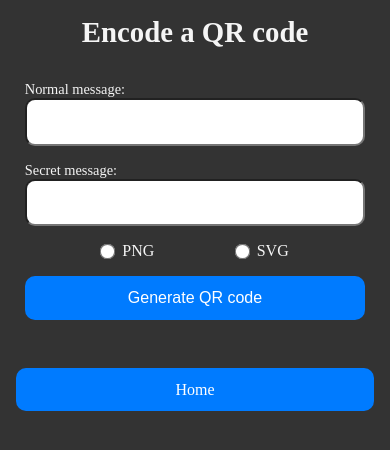
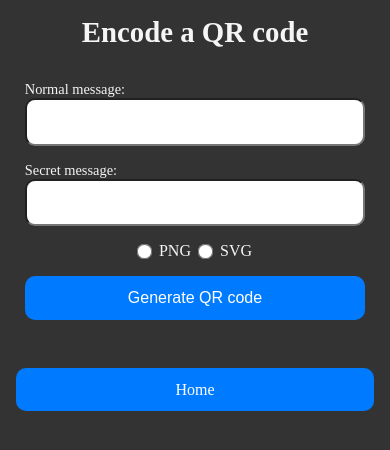
Before and after one commit to LyuboPetkov/SecQR, a Flask app: page /secret-message/encode in a window 390 px wide. Shown: the top 450 px of the page. Run offline with Flask 3, Linux system fonts and the light colour scheme; parts of the project's set-up code (start-up, migrations or seed data) failed here and were passed over.

Commit message:
style update

```diff
--- a/static/styles/style.css
+++ b/static/styles/style.css
@@ -162,12 +162,13 @@ footer {
 /* Adjustments for smaller screens */
 @media (max-width: 600px) {
     .radio-group {
-        gap: 0.3rem;
-        justify-content: space-evenly;
+        gap: 0.5rem;
+        justify-content: center;
     }
 
     .radio-group label {
         font-size: 1rem;
+        gap: 0.5rem;
     }
 }
 
```
